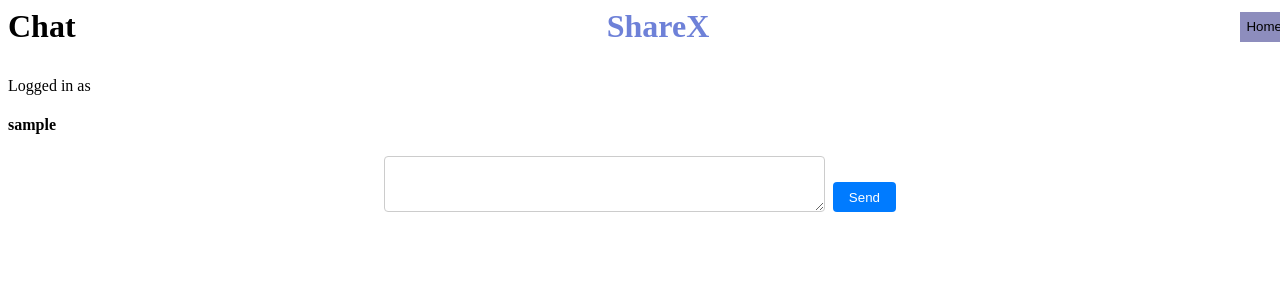
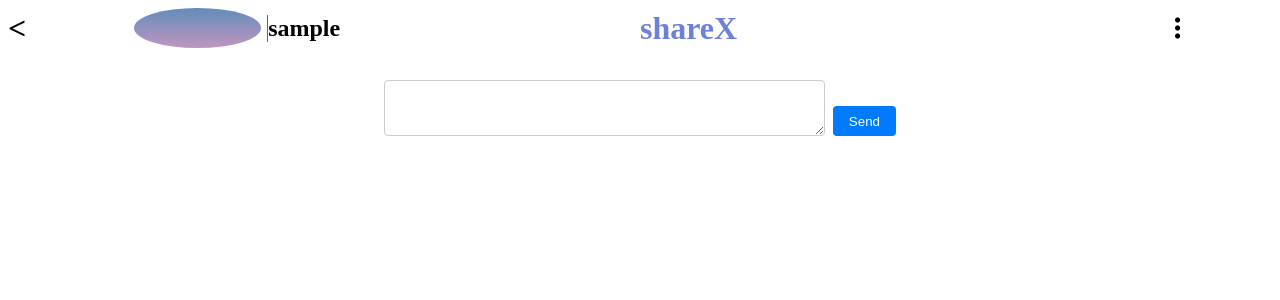
Before and after one commit to timiwritescode/shareX, a Flask app: page /chat in a window 1280 px wide. Shown: the top 300 px of the page. Run offline with Flask 3, Linux system fonts and the light colour scheme; the visitor is signed in with stand-in values (Sample User, id 1); data that the repository does not hold is empty.

Commit message:
Fix styling for the chat.html header

```diff
--- a/shareX/static/css/chat.css
+++ b/shareX/static/css/chat.css
@@ -1,3 +1,58 @@
+/* The header section which includes the logo, username and some buttons */
+#chat-header {
+    display: grid;
+    grid-template-columns: 10% 10% 30% 40% 10%;
+    align-items: center;
+    max-width: 100%;
+
+}
+
+
+#chat-header > .logo > h1,
+.home-btn > h1,
+.username > h2 {
+    margin: 0;
+
+}
+
+.home-btn {
+    cursor: pointer;
+}
+
+.username {
+    border-left: 1px solid #007bff;
+    margin-left: 0.4rem;
+}
+
+.options > h1 {
+    writing-mode: vertical-lr;
+    text-orientation: mixed;
+
+}
+
+.icon {
+    height: 40px;
+    border-radius: 50%;
+    background:linear-gradient(#628cb9, rgb(192, 150, 192)) ;
+}
+
+#chat-header > button {
+    background-color: transparent;
+    font-size: 1.5rem;
+    font-weight: 500;
+    cursor: pointer;
+    transition: 1s;
+}
+
+#chat-header > button:hover {
+    background-color: #007bff;
+
+}
+
+div.username-container > h4 {
+    display: inline;
+}
+
 .chat-message {
     border: 1px solid blue;
 }
--- a/shareX/templates/chat.html
+++ b/shareX/templates/chat.html
@@ -1,17 +1,23 @@
 {% extends 'base.html' %}
 {% block header %}
-<header>
-    <h1>Chat</h1>
+<header id="chat-header">
+    <!--<h1>{{current_username}}</h1>
 
     <h1 class="logo">ShareX</h1>
 
-    <button id="home-btn"> Home </button>
+    <button id="home-btn"> Home </button>-->
+    <div id="home-btn" class="home-btn"><h1>&lt;</h1></div>
+    <div class="icon"></div>
+    <div class="username"><h2>{{current_username}}</h2></div>
+    <div class="logo"><h1>shareX</h1></div>
+    <div class="options"><h1>...</h1></div>
+
 </header>
 
 {% endblock %}
 
 {% block main%}
-<div class="username-container">Logged in as <h4 class="username">{{current_username}}</h4></div>
+
 <main id="chat-main">
     <div class="chat-container">
         <div class="chat-messages">
```
